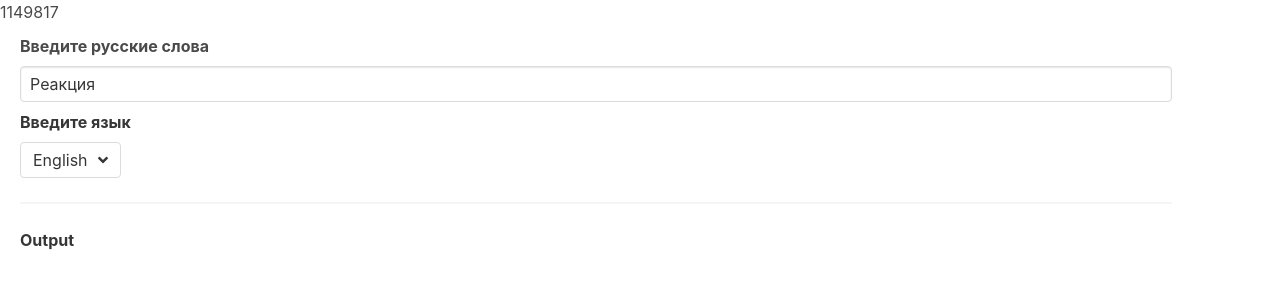
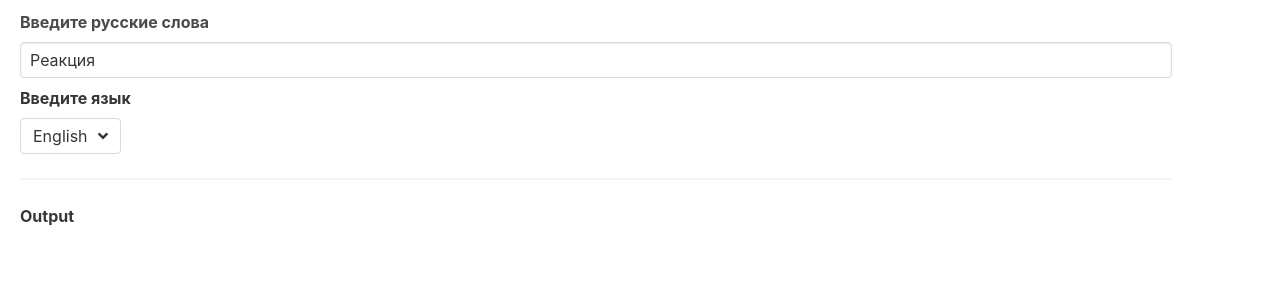
Before and after one commit to AntSib/AntSib.github.io, a plain HTML site: page index.html in a window 1280 px wide. Drawn offline with nearby package versions, Linux system fonts and the light colour scheme.

Commit message:
Modified index.html

```diff
--- a/index.html
+++ b/index.html
@@ -4,17 +4,14 @@
         <meta charset="utf-8"/>
         <meta name="viewport" content="width=device-width,initial-scale=1,shrink-to-fit=no"/>
         <meta name="theme-color" content="#000000"/>
-        <script defer="defer" src="https://use.fontawesome.com/releases/v5.3.1/js/all.js">
-
-        </script>
+        <script defer="defer" src="https://use.fontawesome.com/releases/v5.3.1/js/all.js"></script>
         <link rel="stylesheet" href="https://cdnjs.cloudflare.com/ajax/libs/bulma/0.7.5/css/bulma.min.css"/>
         <link rel="manifest" href="/manifest.json"/>
         <link rel="shortcut icon" href="/favicon.ico"/>
-        <title>React App</title>
+        <title>1149817</title>
         <link href="/static/css/main.a9089c74.chunk.css" rel="stylesheet">
     </head>
     <body>
-        <h1>1149817</h1>
         <noscript>You need to enable JavaScript to run this app.</noscript>
         <div class="container" id="root">
 
```
